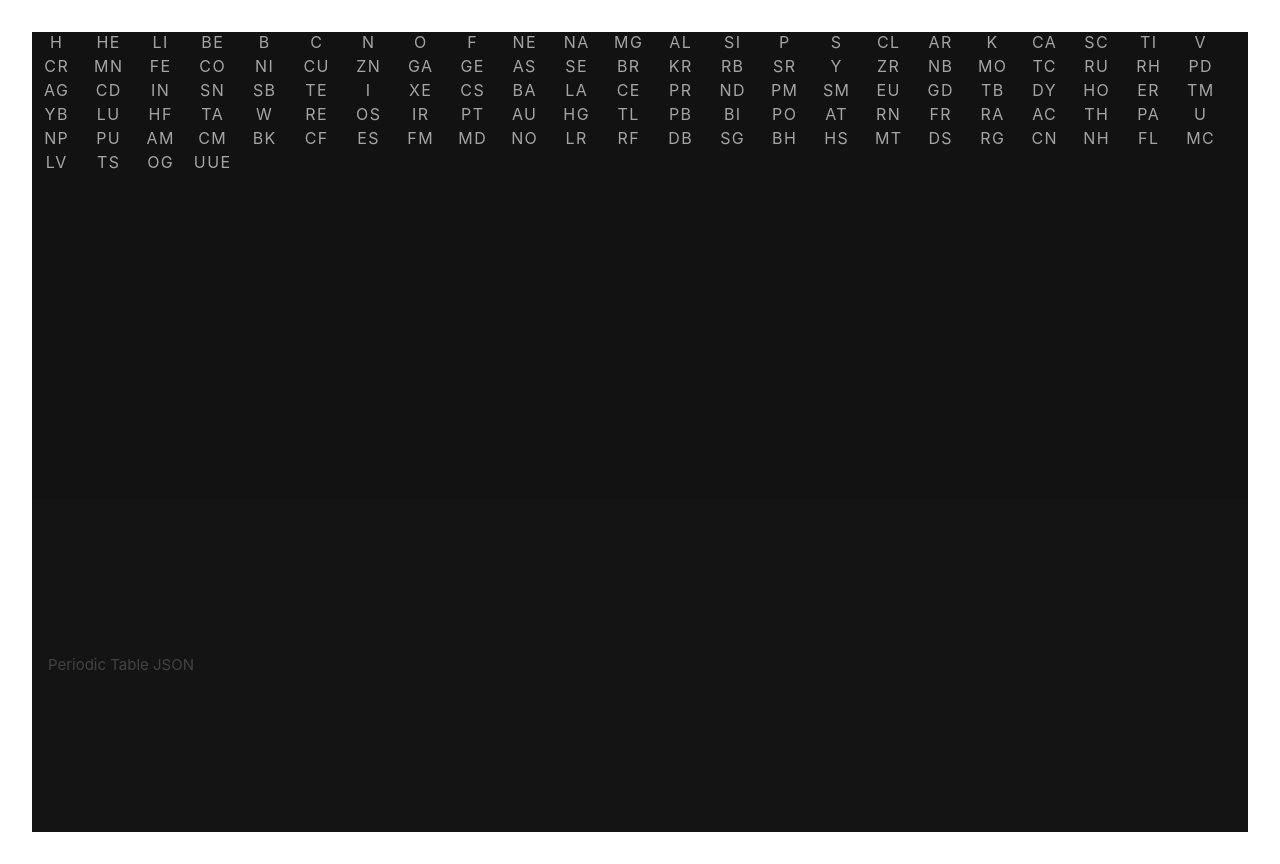
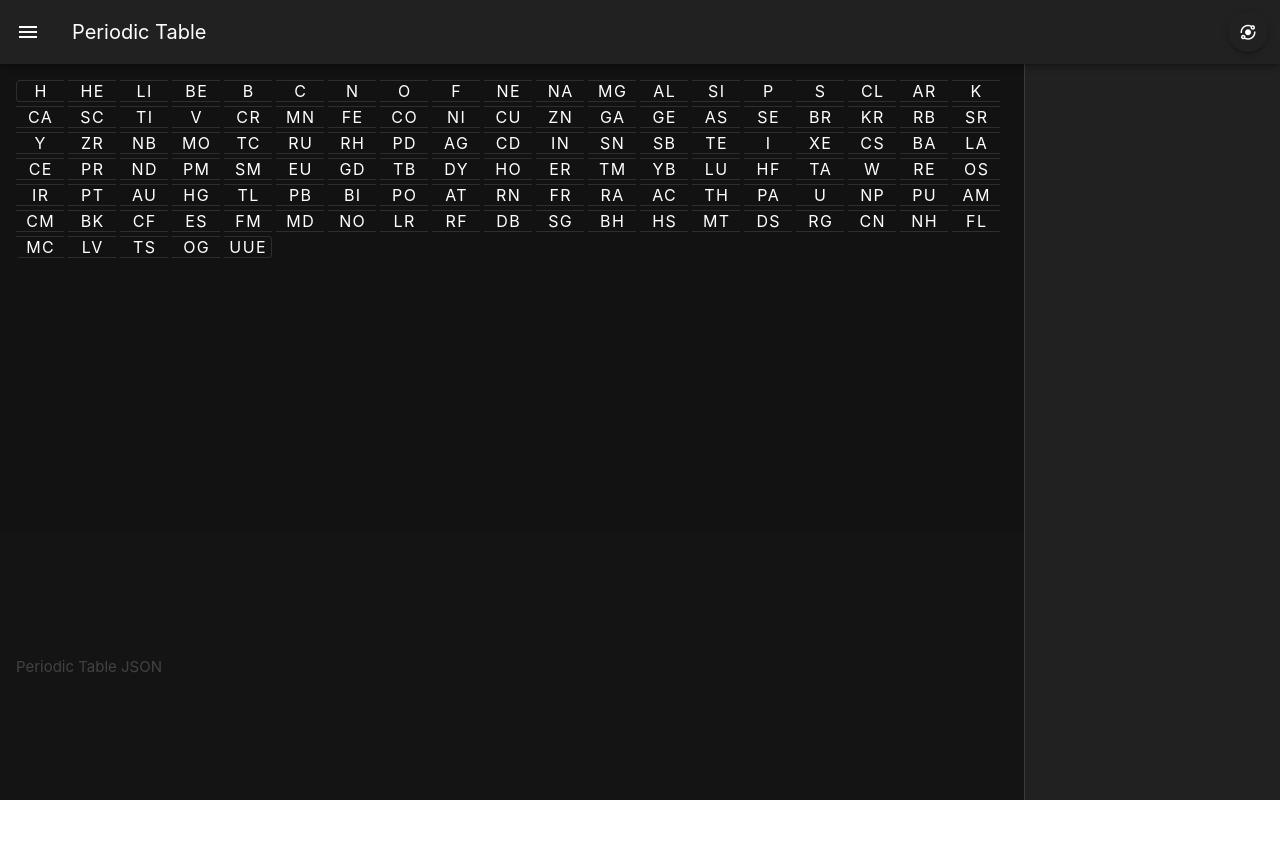
Before and after one commit to nuforge/periodic-elements, a Vue app: page / in a window 1280 px wide. After the commit the page ends 800 px from the top, so only its background shows below. Built offline with nearby package versions, Linux system fonts and the light colour scheme; the HTML template or start-up script is replaced by a standard one.

Commit message:
formatting layout

```diff
--- a/src/App.vue
+++ b/src/App.vue
@@ -1,8 +1,17 @@
 <template>
   <v-app>
-    <NavigationLayout v-model="drawer" location="end" :element="elements.element" />
     <v-main>
-      <RouterView />
+      <v-fab icon="mdi-atom-variant" location="top end" size="small" absolute app appear
+        @click="drawer = !drawer"></v-fab>
+      <v-app-bar app>
+        <v-app-bar-nav-icon @click="drawer = !drawer" />
+        <v-toolbar-title>Periodic Table</v-toolbar-title>
+        <v-spacer></v-spacer>
+      </v-app-bar>
+      <NavigationLayout permanent v-model="drawer" location="end" :element="elements.element" app />
+      <v-container>
+        <RouterView />
+      </v-container>
     </v-main>
     <v-footer class="opacity-20">
       <a href="https://github.com/Bowserinator/Periodic-Table-JSON" target="_blank">Periodic Table JSON</a>
--- a/src/assets/main.css
+++ b/src/assets/main.css
@@ -1,9 +1,7 @@
 @import './base.css';
 
 #app {
-  max-width: 1280px;
   margin: 0 auto;
-  padding: 2rem;
   font-weight: normal;
 }
 
--- a/src/components/NavigationLayout.vue
+++ b/src/components/NavigationLayout.vue
@@ -1,6 +1,6 @@
 <template>
-  <v-navigation-drawer permanent v-if="elements.element">
-    <v-container>
+  <v-navigation-drawer v-model="elements.drawer">
+    <v-container v-if="elements.element">
       <ElementBox :number="elements.element.number" :isSelected="false" />
       <v-row>
         <v-col>
--- a/src/components/PeriodicBubbles.vue
+++ b/src/components/PeriodicBubbles.vue
@@ -1,8 +1,7 @@
 <template>
   <v-btn-toggle class="flex-wrap h-auto ga-1 " v-model="elements.selected" multiple>
-    <v-btn class="rounded-lg" variant="plain" icon v-for="element in elements.elements" :key="element.symbol"
-      :value="element.symbol" :color="element['cpk-hex'] ? `#${element['cpk-hex']}` : 'surface'"
-      :text="`${element.symbol}`" />
+    <v-btn variant="outlined" icon v-for="element in elements.elements" :key="element.symbol" :value="element.symbol"
+      :color="element['cpk-hex'] ? `#${element['cpk-hex']}` : 'surface'" :text="`${element.symbol}`" />
   </v-btn-toggle>
 </template>
 
--- a/src/stores/elements.ts
+++ b/src/stores/elements.ts
@@ -15,6 +15,7 @@ interface Element {
 export const useElementStore = defineStore('elements', () => {
   const elements = ref(elementsData.elements)
   const selected = ref<string[]>([])
+  const drawer = ref(false)
 
   const periodicTable = ref<{
     elements: Element[]
@@ -58,5 +59,5 @@ export const useElementStore = defineStore('elements', () => {
     }
   }
 
-  return { elements, element, select, selected, selectedElements, periodicTable }
+  return { drawer, elements, element, select, selected, selectedElements, periodicTable }
 })
```
Also changed, not shown: src/main.ts (+12 -0 lines).
